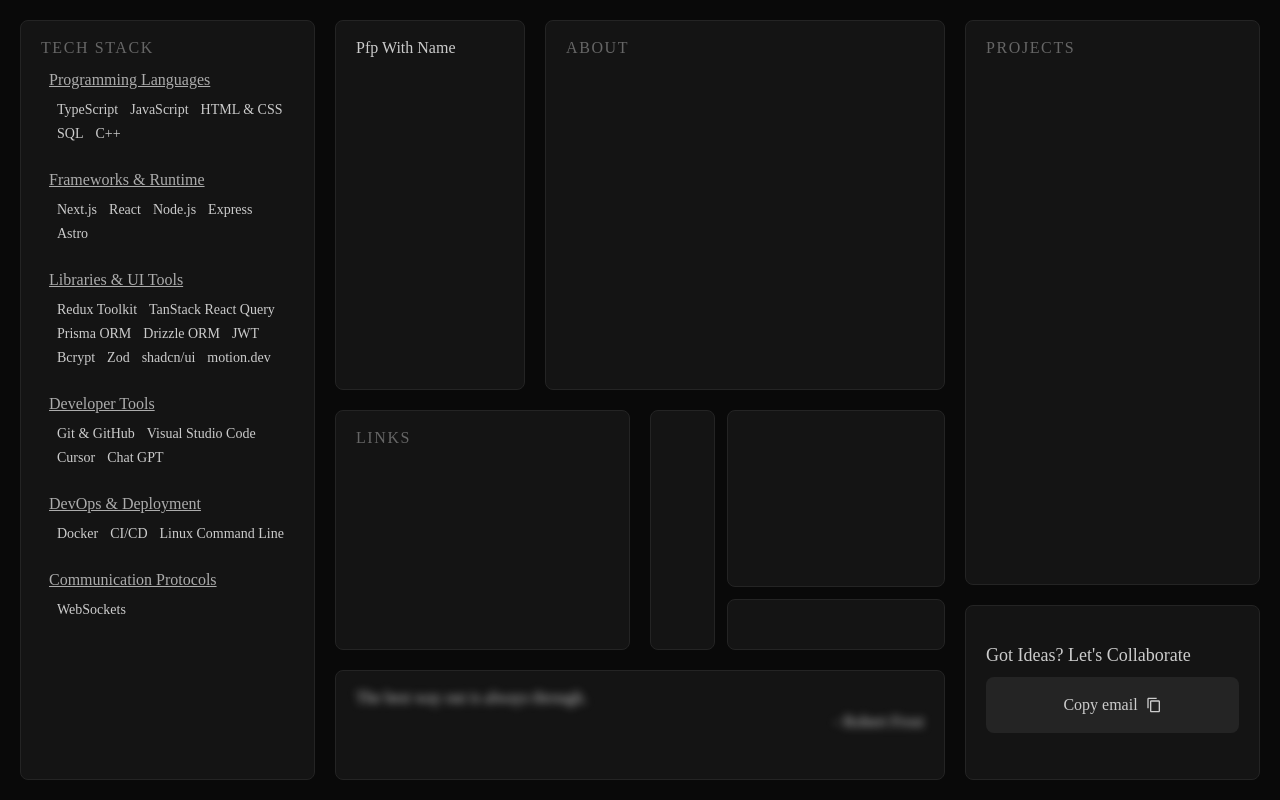
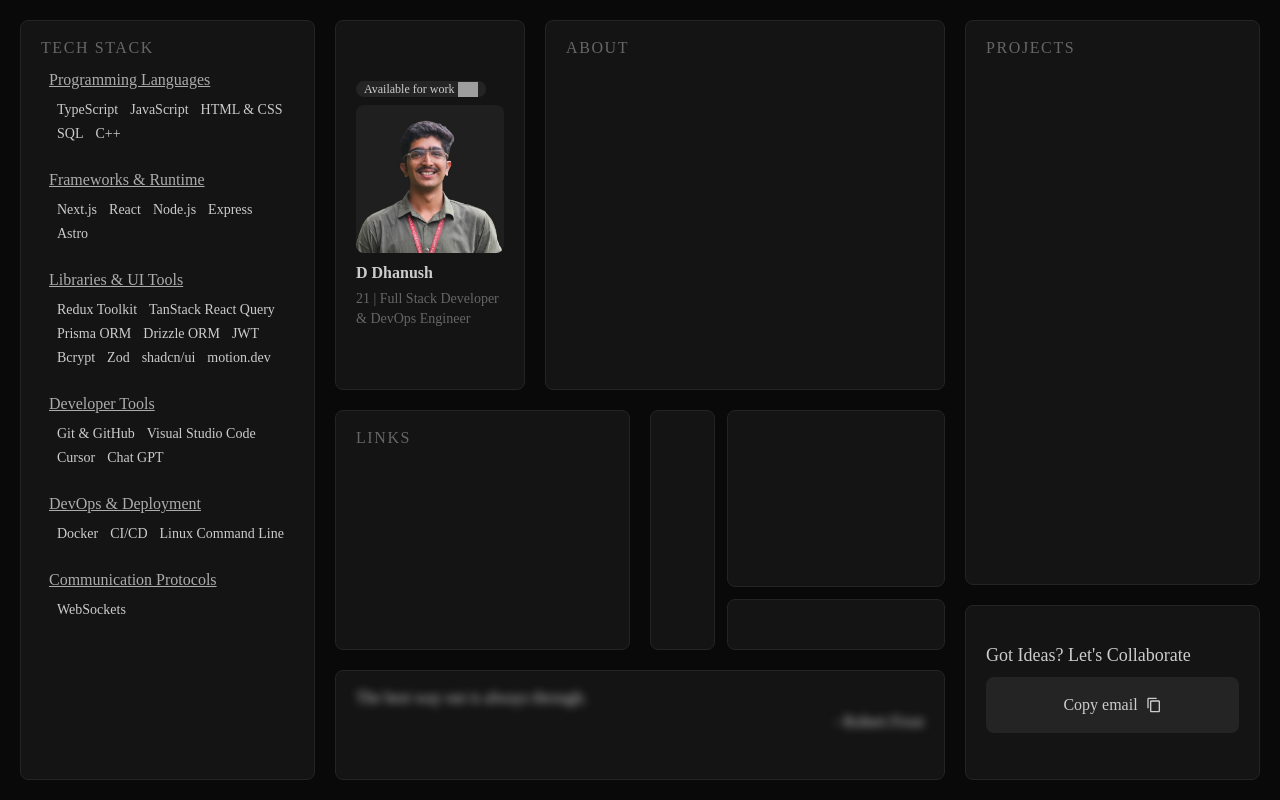
Before and after one commit to dhanushd-27/Portfolio, a Next.js app: page / in a window 1280 px wide. Built offline with nearby package versions, Linux system fonts and the light colour scheme; grey boxes are pictures that could not be loaded.

Commit message:
Add: Profile

```diff
--- a/src/components/Profile.tsx
+++ b/src/components/Profile.tsx
@@ -1,9 +1,18 @@
+import Image from 'next/image'
 import React from 'react'
 
 export default function Profile() {
   return (
-    <div className='box col-start-4 col-end-6 row-start-1 row-end-7'>
-      <p className='text-default'>Pfp With Name</p>
+    <div className='box-nohover col-start-4 col-end-6 row-start-1 row-end-7 flex flex-col gap-2 items-start justify-center'>
+      <div className='bg-surface-primary rounded-full text-xs px-2 text-center text-default flex gap-1 items-center justify-center hover:bg-surface-secondary transition-colors duration-300 ease-in-out w-max'>
+        <p>Available for work</p>
+        <Image src={'/available.gif'} height={20} width={20} alt='Available for work'/>
+      </div>
+      <Image src={'/profile-pfp.jpg'} alt='Profile Picture' width={250} height={200} className='rounded-lg '/>
+      <div className='flex flex-col gap-1 font-medium'>
+        <p className='text-default font-semibold'>D Dhanush</p>
+        <p className='text-sm text-text-muted'>21 | Full Stack Developer & DevOps Engineer</p>
+      </div>
     </div>
   )
 }
--- a/src/components/TechStack/Techstack.tsx
+++ b/src/components/TechStack/Techstack.tsx
@@ -4,7 +4,7 @@ import techStackData from '@/assets/techStack.json'
 
 export default function Techstack() {
   return (
-    <div className='box col-start-1 col-end-4 row-start-1 row-end-13 overflow-auto'>
+    <div className='box-nohover col-start-1 col-end-4 row-start-1 row-end-13 overflow-auto'>
       <h3 className='header'>Tech Stack</h3>
       <div className='flex flex-col gap-2'>
         {techStackData.categories.map((category) => (
```
Also changed, not shown: public/profile-pfp.jpg (added), 1 other file (tests, documents, lock files or other folders).
